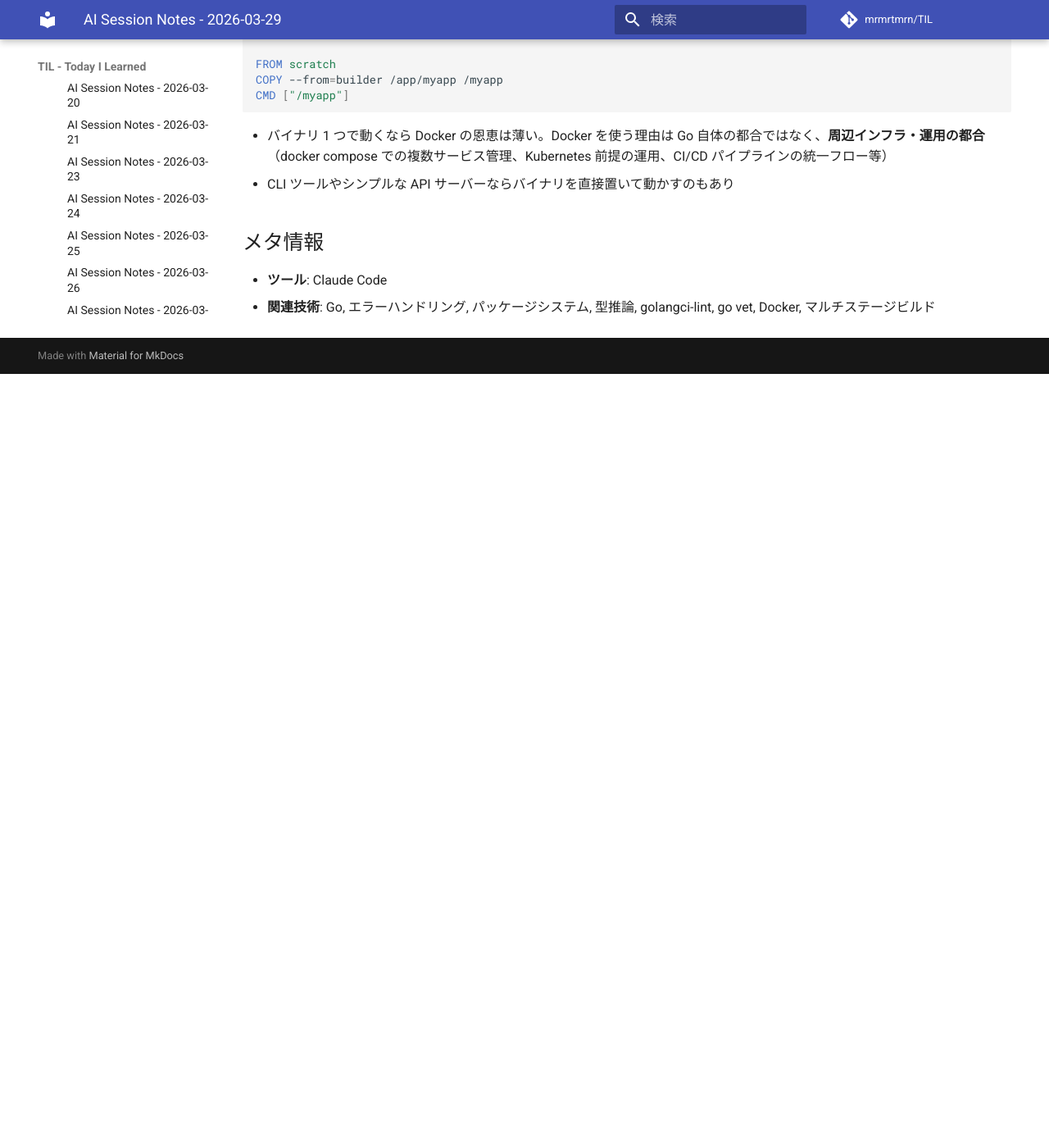
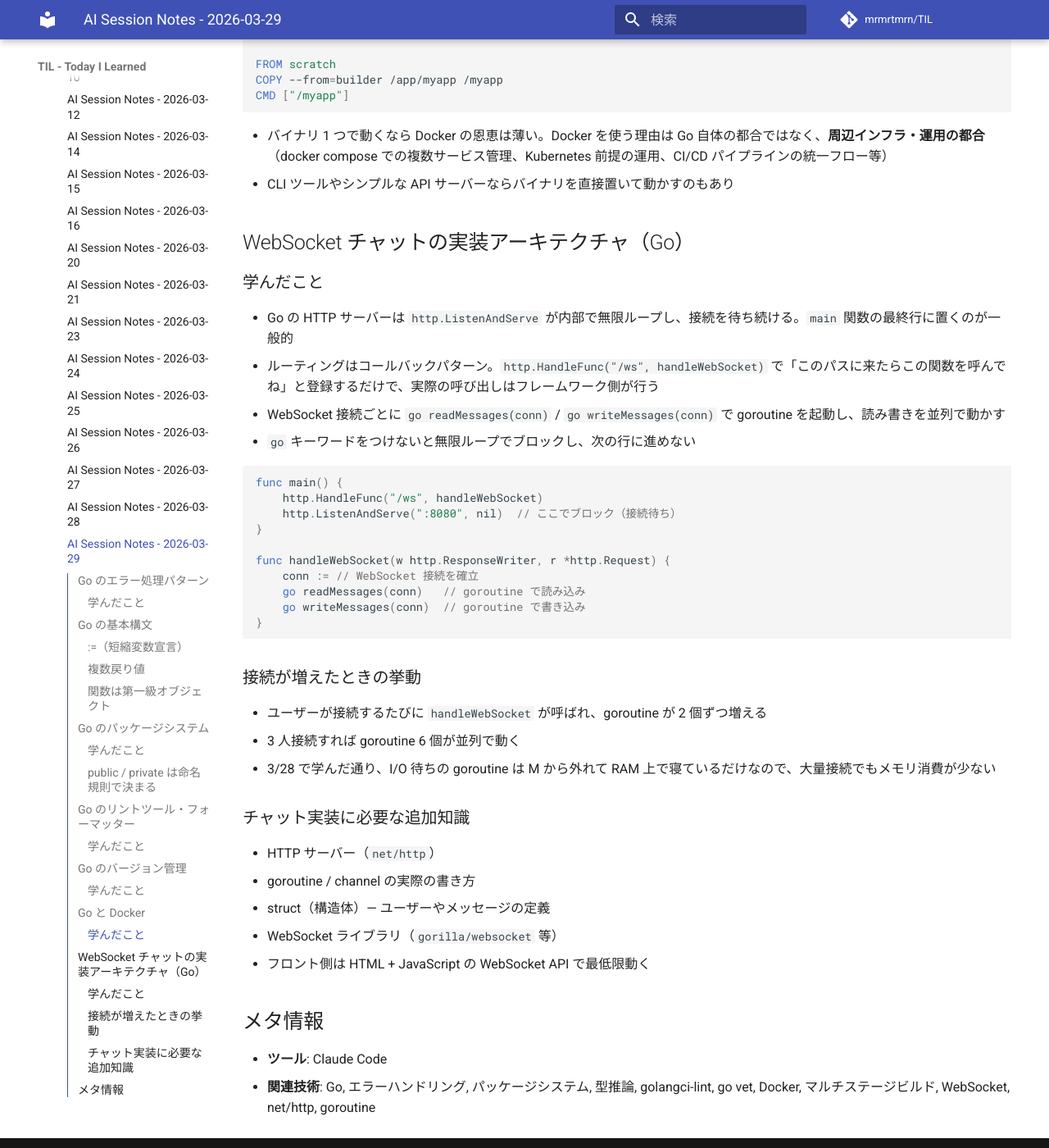
Before and after one commit to mrmrtmrn/TIL, an MkDocs documentation site: the page built from docs/Tech/AI-Sessions/2026/03/2026-03-29.md, in a window 1280 px wide and 1400 px high, scrolled down 3179 px. Shown: the whole window at 82% size. Built offline with MkDocs 1.6.1 and Material for MkDocs 9.7.7, drawn with Linux system fonts in a browser that asks for light colours; comment, search, counter and statistics services are not loaded; before the commit the page ends 3635 px from its top, so only the background shows below that.

Commit message:
feat: 2026-03-29 の AI セッションノートに WebSocket チャット実装を追記
- WebSocket チャットの実装アーキテクチャ（Go）

Co-Authored-By: Claude Opus 4.6 <noreply@anthropic.com>

````diff
--- a/docs/Tech/AI-Sessions/2026/03/2026-03-29.md
+++ b/docs/Tech/AI-Sessions/2026/03/2026-03-29.md
@@ -135,7 +135,43 @@ CMD ["/myapp"]
 - バイナリ 1 つで動くなら Docker の恩恵は薄い。Docker を使う理由は Go 自体の都合ではなく、**周辺インフラ・運用の都合**（docker compose での複数サービス管理、Kubernetes 前提の運用、CI/CD パイプラインの統一フロー等）
 - CLI ツールやシンプルな API サーバーならバイナリを直接置いて動かすのもあり
 
+## WebSocket チャットの実装アーキテクチャ（Go）
+
+### 学んだこと
+
+- Go の HTTP サーバーは `http.ListenAndServe` が内部で無限ループし、接続を待ち続ける。`main` 関数の最終行に置くのが一般的
+- ルーティングはコールバックパターン。`http.HandleFunc("/ws", handleWebSocket)` で「このパスに来たらこの関数を呼んでね」と登録するだけで、実際の呼び出しはフレームワーク側が行う
+- WebSocket 接続ごとに `go readMessages(conn)` / `go writeMessages(conn)` で goroutine を起動し、読み書きを並列で動かす
+- `go` キーワードをつけないと無限ループでブロックし、次の行に進めない
+
+```go
+func main() {
+    http.HandleFunc("/ws", handleWebSocket)
+    http.ListenAndServe(":8080", nil)  // ここでブロック（接続待ち）
+}
+
+func handleWebSocket(w http.ResponseWriter, r *http.Request) {
+    conn := // WebSocket 接続を確立
+    go readMessages(conn)   // goroutine で読み込み
+    go writeMessages(conn)  // goroutine で書き込み
+}
+```
+
+### 接続が増えたときの挙動
+
+- ユーザーが接続するたびに `handleWebSocket` が呼ばれ、goroutine が 2 個ずつ増える
+- 3 人接続すれば goroutine 6 個が並列で動く
+- 3/28 で学んだ通り、I/O 待ちの goroutine は M から外れて RAM 上で寝ているだけなので、大量接続でもメモリ消費が少ない
+
+### チャット実装に必要な追加知識
+
+- HTTP サーバー（`net/http`）
+- goroutine / channel の実際の書き方
+- struct（構造体）— ユーザーやメッセージの定義
+- WebSocket ライブラリ（`gorilla/websocket` 等）
+- フロント側は HTML + JavaScript の WebSocket API で最低限動く
+
 ## メタ情報
 
 - **ツール**: Claude Code
-- **関連技術**: Go, エラーハンドリング, パッケージシステム, 型推論, golangci-lint, go vet, Docker, マルチステージビルド
+- **関連技術**: Go, エラーハンドリング, パッケージシステム, 型推論, golangci-lint, go vet, Docker, マルチステージビルド, WebSocket, net/http, goroutine
````
